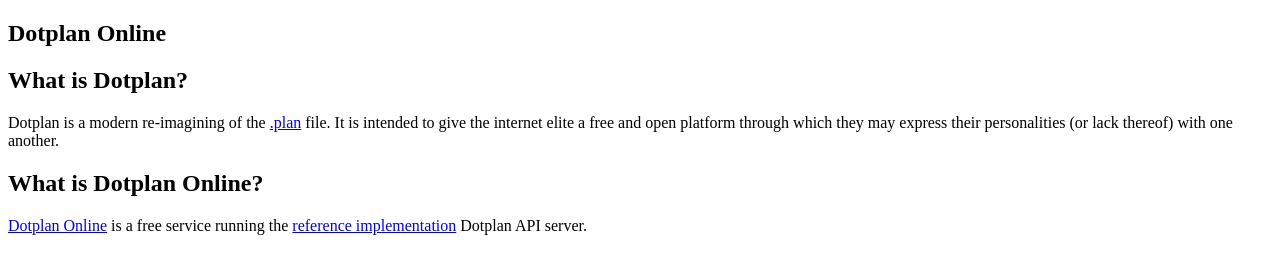
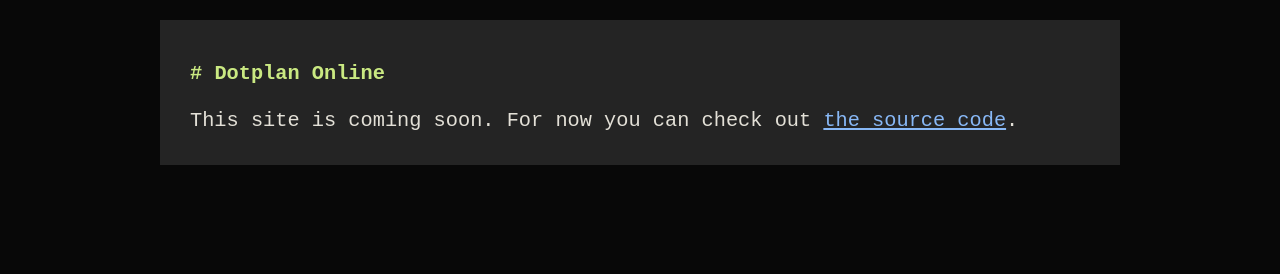
Before and after one commit to rudism/dotplan-online, a plain HTML site: page static/index.html in a window 1280 px wide. Drawn offline with Linux system fonts and the light colour scheme.

Commit message:
updated temp static site and added license

```diff
--- a/static/index.html
+++ b/static/index.html
@@ -3,16 +3,12 @@
 <head>
   <title>Dotplan Online</title>
   <meta charset='utf-8'>
+  <link rel='stylesheet' href='style.css'>
 </head>
 <body>
-  <article>
+  <main>
     <h1>Dotplan Online</h1>
-
-    <h2>What is Dotplan?</h2>
-    <p>Dotplan is a modern re-imagining of the <a href='https://en.wikipedia.org/wiki/Finger_protocol#Finger_user_information_protocol'>.plan</a> file. It is intended to give the internet elite a free and open platform through which they may express their personalities (or lack thereof) with one another.</p>
-
-    <h2>What is Dotplan Online?</h2>
-    <p><a href='https://dotplan.online'>Dotplan Online</a> is a free service running the <a href='https://github.com/rudism/dotplan-online'>reference implementation</a> Dotplan API server.</p>
-  </article>
+    <p>This site is coming soon. For now you can check out <a href='https://github.com/rudism/dotplan-online'>the source code</a>.
+  </main>
 </body>
 </html>
--- /dev/null
+++ b/static/style.css
@@ -0,0 +1,90 @@
+/* http://meyerweb.com/eric/tools/css/reset/
+v2.0 | 20110126
+License: none (public domain)
+ */
+
+html, body, div, span, applet, object, iframe,
+h1, h2, h3, h4, h5, h6, p, blockquote, pre,
+a, abbr, acronym, address, big, cite, code,
+del, dfn, em, img, ins, kbd, q, s, samp,
+small, strike, strong, sub, sup, tt, var,
+b, u, i, center,
+dl, dt, dd, ol, ul, li,
+fieldset, form, label, legend,
+table, caption, tbody, tfoot, thead, tr, th, td,
+article, aside, canvas, details, embed,
+figure, figcaption, footer, header, hgroup,
+menu, nav, output, ruby, section, summary,
+time, mark, audio, video {
+  margin: 0;
+  padding: 0;
+  border: 0;
+  font-size: 100%;
+  font: inherit;
+  vertical-align: baseline;
+}
+/* HTML5 display-role reset for older browsers */
+article, aside, details, figcaption, figure,
+footer, header, hgroup, menu, nav, section {
+  display: block;
+}
+body {
+  line-height: 1;
+}
+ol, ul {
+  list-style: none;
+}
+blockquote, q {
+  quotes: none;
+}
+blockquote:before, blockquote:after,
+q:before, q:after {
+  content: '';
+  content: none;
+}
+table {
+  border-collapse: collapse;
+  border-spacing: 0;
+}
+
+/* site styling */
+
+html, body {
+  font-size: 125%;
+  line-height: 130%;
+  font-family: monospace;
+  color: #e3e0d7;
+  background-color: #080808;
+}
+
+main {
+  background-color: #242424;
+  max-width: 900px;
+  margin: 1em auto;
+  padding: 1em 1.5em;
+}
+
+p {
+  margin: 1em 0 0.5em 0;
+}
+
+h1 {
+  font-weight: 900;
+  color: #cae982;
+  margin: 1em 0 0.5em 0;
+}
+
+h1::before {
+  content: '# ';
+}
+
+a {
+  color: #88b8f6;
+  text-decoration: underline;
+  cursor: pointer;
+  outline: none;
+}
+
+a:hover {
+  color: #eadead;
+}
```
Also changed, not shown: 1 other file.
